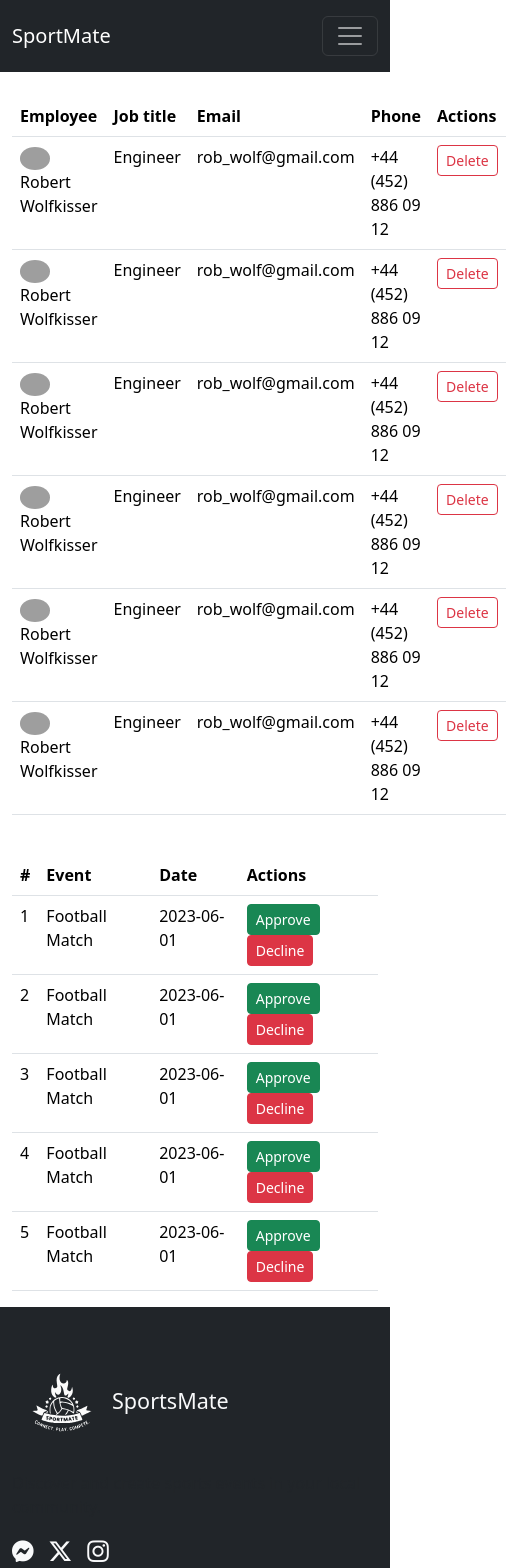
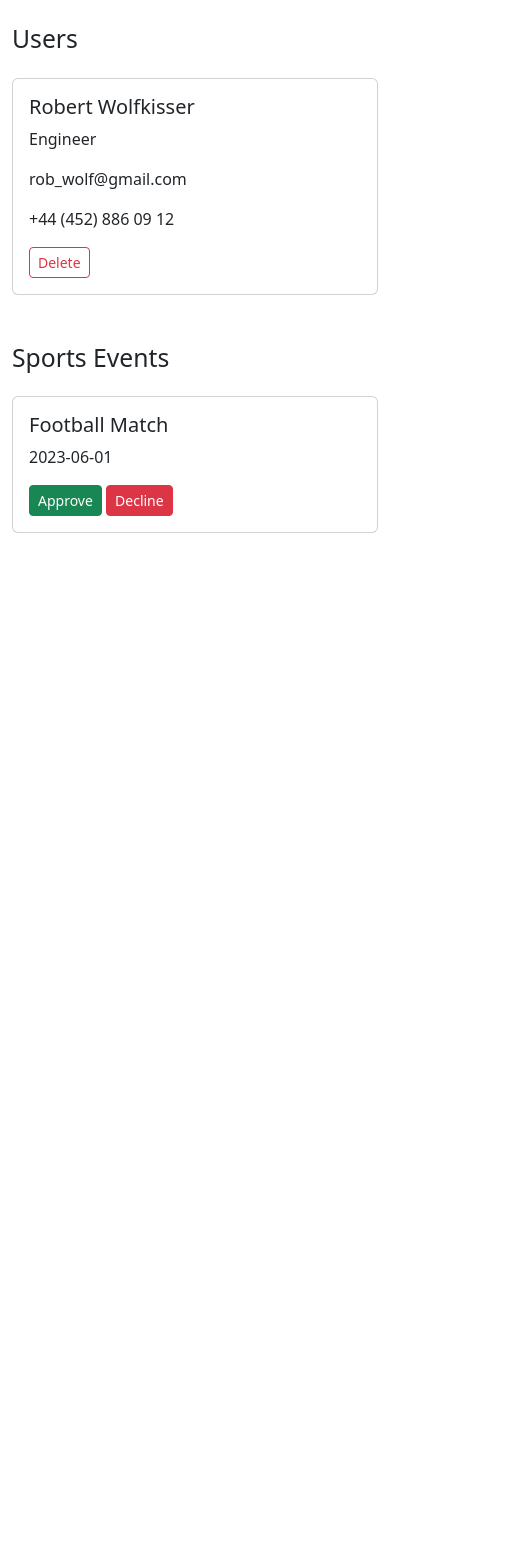
Before and after one commit to deepak748030/SportMate, a React (Vite) app in the folder client/: page /dash in a window 390 px wide. Shown: the top 1568 px of the page, 506 px wide, since content can reach past the window. After the commit the page ends 844 px from the top, so only its background shows below. Built offline with nearby package versions, Linux system fonts and the light colour scheme; grey boxes are pictures that could not be loaded.

Commit message:
admin and feedback update

```diff
--- a/client/src/App.jsx
+++ b/client/src/App.jsx
@@ -16,6 +16,7 @@ import Singlechat from './pages/chatpage/Singlechat';
 import AdminDashboard from './pages/Admindashboard';
 import UserDash from './pages/UserDash';
 import Subscription from './pages/subscription/Subscription';
+import FeedbackForm from './pages/feed/FeedbackForm';
 
 function App() {
   return (
@@ -37,6 +38,7 @@ function App() {
           <Route path="/dash" element={<AdminDashboard />} />
           <Route path="/main" element={<UserDash />} />
           <Route path="/sub" element={<Subscription />} />
+          <Route path="/feed" element={<FeedbackForm />} />
           <Route path="/*" element={<Error />} />
 
         </Routes>
--- a/client/src/components/NavBar.jsx
+++ b/client/src/components/NavBar.jsx
@@ -65,6 +65,9 @@ const Navbar = () => {
                         <li className="nav-item">
                             <Link className="nav-link" to="/sub">Subscription</Link>
                         </li>
+                        <li className="nav-item">
+                            <Link className="nav-link" to="/feed">Feedback</Link>
+                        </li>
                     </ul>
                 </div>
             </div>
--- a/client/src/pages/Admindashboard.jsx
+++ b/client/src/pages/Admindashboard.jsx
@@ -1,53 +1,16 @@
 import React from 'react';
-import Layout from '../components/layouts/Layout';
+import 'bootstrap/dist/css/bootstrap.min.css';
 
-// Main component for Admin Dashboard
-function AdminDashboard() {
+const AdminDashboard = () => {
     // Sample data for users
     const userData = [
         {
-            avatar: 'https://raw.githubusercontent.com/mantinedev/mantine/master/.demo/avatars/avatar-1.png',
             name: 'Robert Wolfkisser',
             job: 'Engineer',
             email: 'rob_wolf@gmail.com',
             phone: '+44 (452) 886 09 12',
         },
-        {
-            avatar: 'https://raw.githubusercontent.com/mantinedev/mantine/master/.demo/avatars/avatar-1.png',
-            name: 'Robert Wolfkisser',
-            job: 'Engineer',
-            email: 'rob_wolf@gmail.com',
-            phone: '+44 (452) 886 09 12',
-        },
-        {
-            avatar: 'https://raw.githubusercontent.com/mantinedev/mantine/master/.demo/avatars/avatar-1.png',
-            name: 'Robert Wolfkisser',
-            job: 'Engineer',
-            email: 'rob_wolf@gmail.com',
-            phone: '+44 (452) 886 09 12',
-        },
-        {
-            avatar: 'https://raw.githubusercontent.com/mantinedev/mantine/master/.demo/avatars/avatar-1.png',
-            name: 'Robert Wolfkisser',
-            job: 'Engineer',
-            email: 'rob_wolf@gmail.com',
-            phone: '+44 (452) 886 09 12',
-        },
-        {
-            avatar: 'https://raw.githubusercontent.com/mantinedev/mantine/master/.demo/avatars/avatar-1.png',
-            name: 'Robert Wolfkisser',
-            job: 'Engineer',
-            email: 'rob_wolf@gmail.com',
-            phone: '+44 (452) 886 09 12',
-        },
-        {
-            avatar: 'https://raw.githubusercontent.com/mantinedev/mantine/master/.demo/avatars/avatar-1.png',
-            name: 'Robert Wolfkisser',
-            job: 'Engineer',
-            email: 'rob_wolf@gmail.com',
-            phone: '+44 (452) 886 09 12',
-        },
-        // Add more user data objects as needed
+        // ... more users
     ];
 
     // Sample data for sports events
@@ -57,54 +20,29 @@ function AdminDashboard() {
             event: 'Football Match',
             date: '2023-06-01',
         },
-        {
-            id: 1,
-            event: 'Football Match',
-            date: '2023-06-01',
-        },
-        {
-            id: 1,
-            event: 'Football Match',
-            date: '2023-06-01',
-        },
-        {
-            id: 1,
-            event: 'Football Match',
-            date: '2023-06-01',
-        },
-        {
-            id: 1,
-            event: 'Football Match',
-            date: '2023-06-01',
-        },
-        // Add more event data objects as needed
+        // ... more events
     ];
 
-    // Component for rendering the users table
     const renderUsersTable = () => (
-        <div className="row mt-4">
-            <div className="col-md-12">
-                <table className="table">
-                    <thead>
+        <div className="table-responsive">
+            <table className="table table-hover table-striped">
+                <thead className="thead-dark">
                     <tr>
                         <th>Employee</th>
-                            <th>Job title</th>
+                        <th>Job Title</th>
                         <th>Email</th>
                         <th>Phone</th>
                         <th>Actions</th>
                     </tr>
                 </thead>
                 <tbody>
-                        {/* Add user rows here */}
                     {userData.map((user, index) => (
                         <tr key={index}>
-                                <td>
-                                    <img src={user.avatar} alt={user.name} style={{ width: '30px', borderRadius: '50%' }} /> {user.name}
-                                </td>
-                                <td>{user.job}</td>
-                                <td>{user.email}</td>
-                                <td>{user.phone}</td>
-                                <td>
+                            <td className="align-middle">{user.name}</td>
+                            <td className="align-middle">{user.job}</td>
+                            <td className="align-middle">{user.email}</td>
+                            <td className="align-middle">{user.phone}</td>
+                            <td className="align-middle">
                                 <button className="btn btn-outline-danger btn-sm">Delete</button>
                             </td>
                         </tr>
@@ -112,15 +50,12 @@ function AdminDashboard() {
                 </tbody>
             </table>
         </div>
-        </div>
     );
 
-    // Component for rendering the sports events table
     const renderSportsEvents = () => (
-        <div className="row mt-4">
-            <div className="col-md-12">
-                <table className="table">
-                    <thead>
+        <div className="table-responsive">
+            <table className="table table-hover table-striped">
+                <thead className="thead-dark">
                     <tr>
                         <th>#</th>
                         <th>Event</th>
@@ -129,7 +64,6 @@ function AdminDashboard() {
                     </tr>
                 </thead>
                 <tbody>
-                        {/* Add event rows here */}
                     {eventData.map((event, index) => (
                         <tr key={index}>
                             <td>{index + 1}</td>
@@ -144,22 +78,71 @@ function AdminDashboard() {
                 </tbody>
             </table>
         </div>
+    );
+
+    const renderUserCards = () => (
+        <div className="row">
+            {userData.map((user, index) => (
+                <div key={index} className="col-lg-4 col-md-6 mb-4">
+                    <div className="card">
+                        <div className="card-body">
+                            <h5 className="card-title">{user.name}</h5>
+                            <p className="card-text">{user.job}</p>
+                            <p className="card-text">{user.email}</p>
+                            <p className="card-text">{user.phone}</p>
+                            <button className="btn btn-outline-danger btn-sm">Delete</button>
+                        </div>
+                    </div>
+                </div>
+            ))}
+        </div>
+    );
+
+    const renderEventCards = () => (
+        <div className="row">
+            {eventData.map((event, index) => (
+                <div key={index} className="col-lg-4 col-md-6 mb-4">
+                    <div className="card">
+                        <div className="card-body">
+                            <h5 className="card-title">{event.event}</h5>
+                            <p className="card-text">{event.date}</p>
+                            <button className="btn btn-success btn-sm">Approve</button>{' '}
+                            <button className="btn btn-danger btn-sm">Decline</button>
+                        </div>
+                    </div>
+                </div>
+            ))}
         </div>
     );
 
     return (
-        <Layout title='ADMIN-DASHBOARD'>
-
-            {/* Main content */}
         <div className="container mt-4">
-                {/* Users table */}
+            <div className="row">
+                <div className="col-12">
+                    <h2 className="mb-4">Users</h2>
+                    {/* Render either table or cards based on screen size */}
+                    <div className="d-none d-md-block">
                         {renderUsersTable()}
-
-                {/* Sports Events table */}
+                    </div>
+                    <div className="d-md-none">
+                        {renderUserCards()}
+                    </div>
+                </div>
+            </div>
+            <div className="row mt-4">
+                <div className="col-12">
+                    <h2 className="mb-4">Sports Events</h2>
+                    {/* Render either table or cards based on screen size */}
+                    <div className="d-none d-md-block">
                         {renderSportsEvents()}
                     </div>
-        </Layout>
+                    <div className="d-md-none">
+                        {renderEventCards()}
+                    </div>
+                </div>
+            </div>
+        </div>
     );
-}
+};
 
 export default AdminDashboard;
--- /dev/null
+++ b/client/src/pages/feed/FeedbackForm.jsx
@@ -0,0 +1,117 @@
+import React, { useState } from 'react';
+import 'bootstrap/dist/css/bootstrap.min.css';
+
+const FeedbackForm = () => {
+    const [feedback, setFeedback] = useState('');
+    const [submitted, setSubmitted] = useState(false);
+    const [showModal, setShowModal] = useState(false);
+
+    const handleInputChange = (e) => {
+        setFeedback(e.target.value);
+    };
+
+    const handleSubmit = (e) => {
+        e.preventDefault();
+        // Handle form submission logic here (e.g., send feedback to server)
+        alert('Feedback submitted!');
+        setFeedback(''); // Clear feedback text after submission
+        setSubmitted(true); // Mark as submitted
+        setShowModal(false); // Close modal after submission
+    };
+
+    const openModal = () => {
+        setShowModal(true);
+    };
+
+    const closeModal = () => {
+        setShowModal(false);
+    };
+
+    return (
+        <div className="container mt-5">
+            <div className="row justify-content-center">
+                <div className="col-lg-8 text-center">
+                    {!submitted && (
+                        <>
+                            <h2>SportsMate Feedback</h2>
+                            <p>We'd love to hear what went well or how we can improve the product experience.</p>
+                            <button className="btn btn-primary" onClick={openModal}>
+                                Leave Feedback
+                            </button>
+                        </>
+                    )}
+                    {submitted && (
+                        <>
+                            <h2>Thank you for your feedback!</h2>
+                            <p>Your input helps us improve.</p>
+                        </>
+                    )}
+                </div>
+            </div>
+
+            {/* Modal */}
+            {showModal && (
+                <div className="modal d-block" tabIndex="-1" role="dialog" style={{ display: 'block', backgroundColor: 'rgba(0, 0, 0, 0.5)' }}>
+                    <div className="modal-dialog modal-dialog-centered" role="document">
+                        <div className="modal-content">
+                            <div className="modal-header d-flex justify-between ">
+                                <h5 className="modal-title">Leave Feedback</h5>
+                                <button type="button" className="close" style={{
+                                    marginLeft: 'auto'
+                                }} onClick={closeModal}>
+                                    <span aria-hidden="true">&times;</span>
+                                </button>
+                            </div>
+                            <div className="modal-body">
+                                <form onSubmit={handleSubmit}>
+                                    <div className="form-group">
+                                        <textarea
+                                            className="form-control"
+                                            rows="5"
+                                            placeholder="Enter your feedback here"
+                                            value={feedback}
+                                            onChange={handleInputChange}
+                                            required
+                                        ></textarea>
+                                    </div>
+                                    <div className="text-center m-3 fs-3">
+                                        <span
+                                            role="img"
+                                            aria-label="smile emoji"
+                                            style={{ cursor: 'pointer' }}
+                                            onClick={() => setFeedback((prev) => prev + ' 🙂')}
+                                        >
+                                            😊
+                                        </span>
+                                        <span
+                                            role="img"
+                                            aria-label="heart emoji"
+                                            style={{ cursor: 'pointer', marginLeft: '10px' }}
+                                            onClick={() => setFeedback((prev) => prev + ' ❤️')}
+                                        >
+                                            ❤️
+                                        </span>
+                                        <span
+                                            role="img"
+                                            aria-label="thumbs up emoji"
+                                            style={{ cursor: 'pointer', marginLeft: '10px' }}
+                                            onClick={() => setFeedback((prev) => prev + ' 👍')}
+                                        >
+                                            👍
+                                        </span>
+                                    </div>
+                                    <button type="submit" className="btn btn-primary w-100">
+                                        Submit Feedback
+                                    </button>
+                                </form>
+                            </div>
+                        </div>
+                    </div>
+                </div>
+            )}
+            {/* End Modal */}
+        </div>
+    );
+};
+
+export default FeedbackForm;
```
Lines whose indentation alone changed are shown as unchanged.
